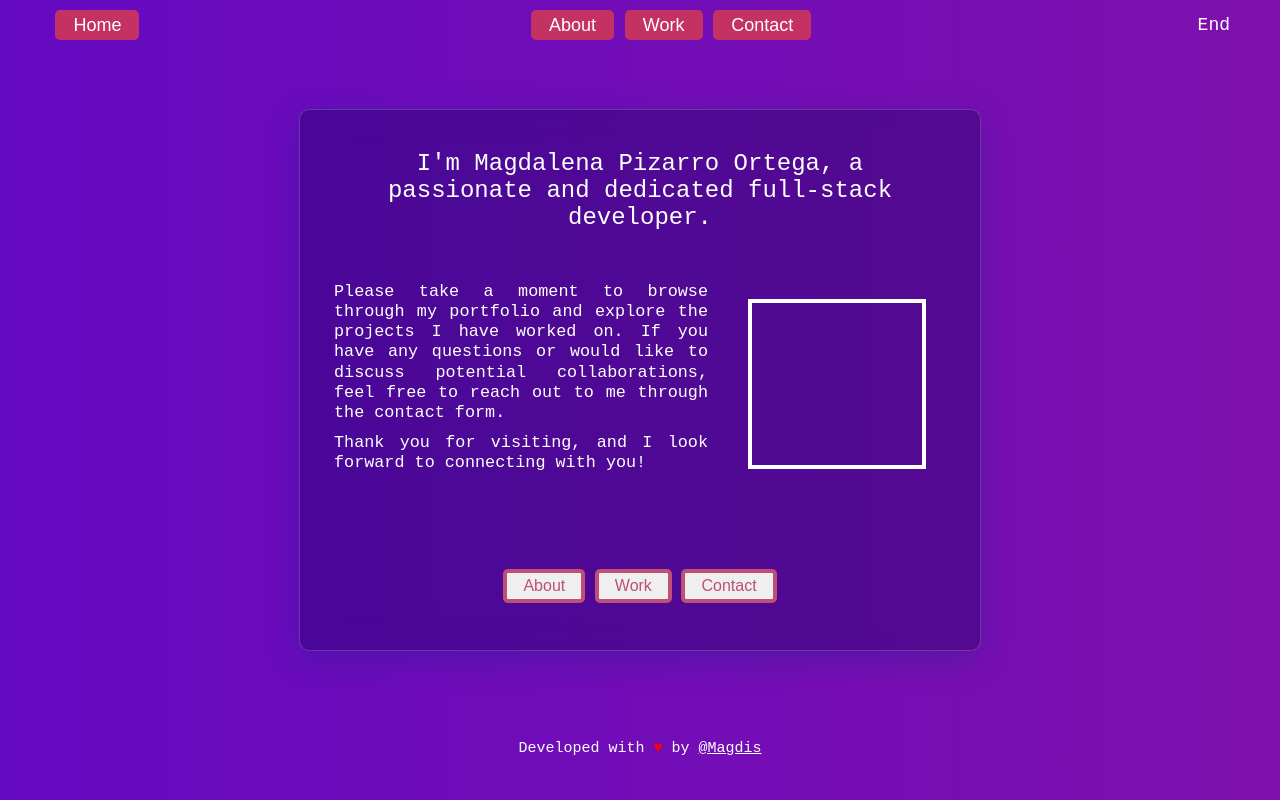
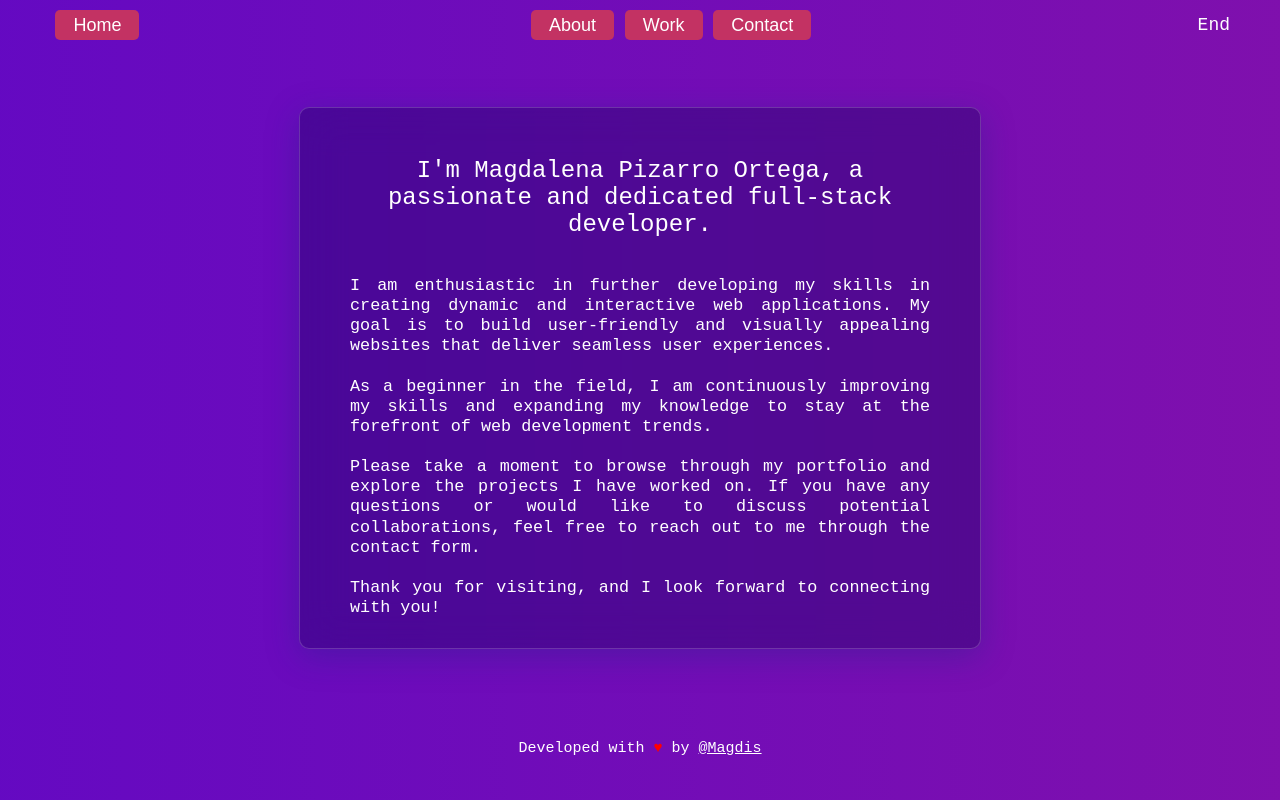
Before and after one commit to MagdalenaPizarroO/MagdalenaPizarroO.github.io, a React (Vite) app: page / in a window 1280 px wide. Built offline with nearby package versions, Linux system fonts and the light colour scheme.

Commit message:
carpeta dist, estilos home

```diff
--- a/src/components/home/HomeElements.tsx
+++ b/src/components/home/HomeElements.tsx
@@ -1,8 +1,8 @@
 import styled from "styled-components";
 
 export const PresentacionCon = styled.div`
-  display: flex;
-  flex-wrap: wrap;
+  display: grid;
+	place-items: center;
   min-height: 500px;
   min-width: 350px;
   height: 50vh;
@@ -11,11 +11,8 @@ export const PresentacionCon = styled.div`
   padding: 20px;
   border: 2px solid #ff008821;
   border-radius: 15px;
-  top: 40%;
-  left: 50%;
-  transform: translate(-50%, -50%);
-  position: absolute;
   z-index: 2;
+    height: fit-content;
   /* Generated using glassmorphism: https://hype4.academy/tools/glassmorphism-generator */
   background: rgba(0, 0, 70, 0.3);
   box-shadow: 0 8px 32px 0 rgba(31, 38, 135, 0.37);
@@ -47,35 +44,22 @@ export const H1Con = styled.div`
   font-size: 1.5em;
   margin: 20px 45px 0;
   @media (max-width:900px) {
-    width: 55%;
-    margin: 35px 20px 20px;
     font-size: 1.25em;
-    text-align: justify;
   }
 `;
 
 export const PCon = styled.div`
-color: white;
-  position: absolute;
-  top: 30%;
-  left: 5%;
-  height: 60%;
-  width: 55%;
+ color: white;
+  text-align: justify;
   font-family: "Courier New", Courier, monospace;
-  text-align: justify;
   font-size: 1.05em;
+  margin: 20px 30px 0;
+  height: fit-content;
+    line-height: 1.2;
   @media (max-width:900px) {
-    width: 80%;
-    top: 34%;
-    margin: 0px 20px 20px;
+    font-size: 1.00em;
   }
 `;
-
-export const P = styled.p`
-  margin-top: 10px;
-  line-height: 1.2;
-`;
-
 
 export const BotonesNavegacionCon = styled.div`
   min-height: 50px;
--- a/src/pages/home.tsx
+++ b/src/pages/home.tsx
@@ -1,11 +1,6 @@
-import { Link } from "react-router-dom";
 import {
-  BotonesNavegacionCon,
-  Button,
   H1Con,
-  P,
   PCon,
-  PhotoCon,
   PresentacionCon,
 } from "../components/home/HomeElements";
 
@@ -13,33 +8,27 @@ export const Home = () => {
   return (
     <>
       <PresentacionCon id="PresentacionCon">
-        <H1Con>
+        <H1Con id="H1Con">
           I'm Magdalena Pizarro Ortega, a passionate and dedicated full-stack
           developer.
         </H1Con>
-        <PCon>
-          <P>
+        <PCon id="PCon">
+          <p>
+          I am enthusiastic in further developing my skills in creating dynamic and interactive web applications. My goal is to build user-friendly and visually appealing websites that deliver seamless user experiences.
+          </p><br/>
+          <p>
+          As a beginner in the field, I am continuously improving my skills and expanding my knowledge to stay at the forefront of web development trends.
+          </p><br/>
+          <p>
             Please take a moment to browse through my portfolio and explore the
             projects I have worked on. If you have any questions or would like
             to discuss potential collaborations, feel free to reach out to me
             through the contact form.
-          </P>
-          <P>
+            </p><br/>
+          <p>
             Thank you for visiting, and I look forward to connecting with you!
-          </P>
+          </p>
         </PCon>
-        <PhotoCon></PhotoCon>
-        <BotonesNavegacionCon>
-          <Link to="/about">
-            <Button>About</Button>
-          </Link>
-          <Link to="/work">
-            <Button>Work</Button>
-          </Link>
-          <Link to="/contact">
-            <Button>Contact</Button>
-          </Link>
-        </BotonesNavegacionCon>
       </PresentacionCon>
     </>
   );
```
